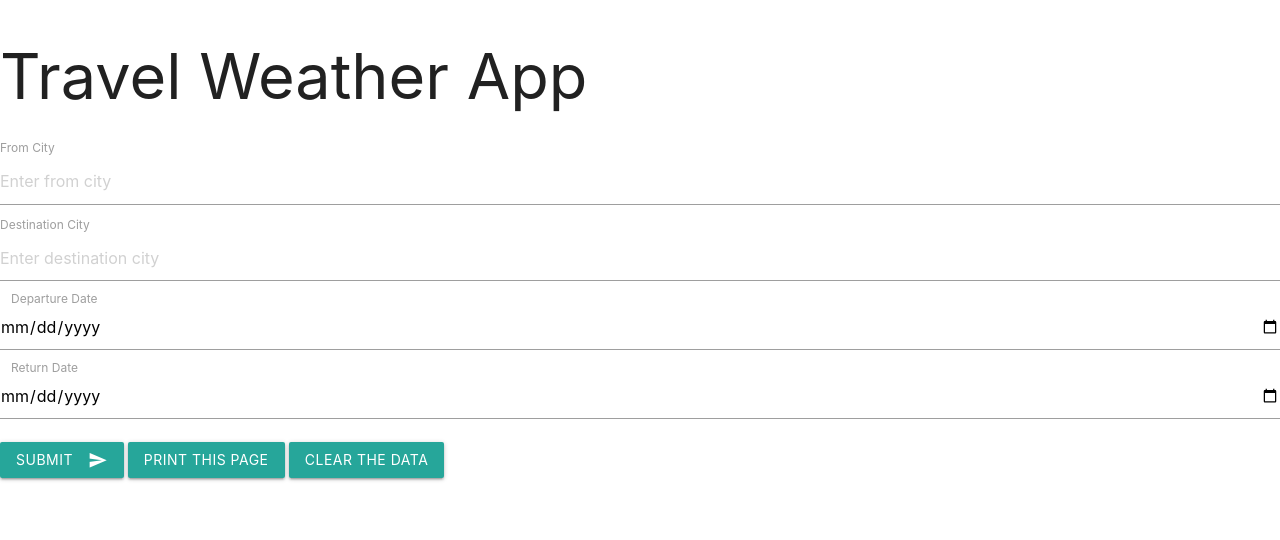
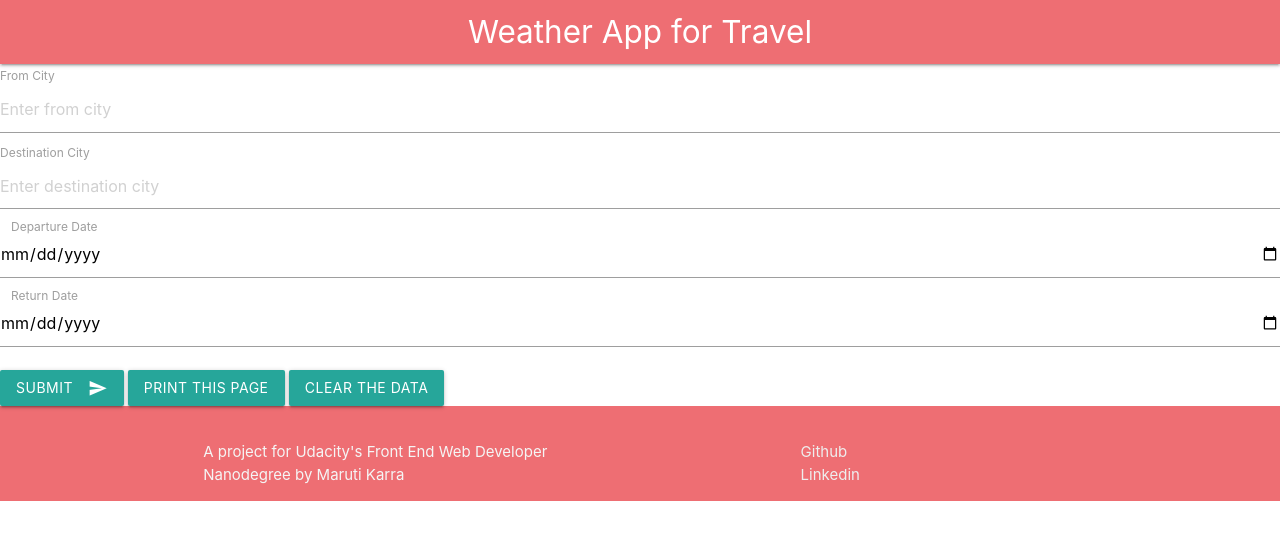
Before and after one commit to sravanthiganti/project-travel-app, a website: page src/client/views/index.html in a window 1280 px wide. Drawn offline with nearby package versions, Linux system fonts and the light colour scheme.

Commit message:
updated views

```diff
--- a/src/client/views/index.html
+++ b/src/client/views/index.html
@@ -13,7 +13,11 @@
 </head>
 <body>
     <header>
-        <h1>Travel Weather App</h1>
+        <nav>
+            <div class="nav-wrapper">
+                <a href="#" class="brand-logo center">Weather App for Travel</a>
+            </div>
+         </nav>
     </header>
     <form id="input-form" class="input-form">
       <div id="from-city" class="user-input">
@@ -41,6 +45,22 @@
          </div>
         <div id="error-message" class="error-message"></div>
     </form>
+
+    <footer class="page-footer">
+        <div class="container">
+          <div class="row">
+            <div class="col l6 s12">
+              <p class="grey-text text-lighten-4">A project for Udacity's Front End Web Developer Nanodegree by Maruti Karra</p>
+            </div>
+            <div class="col l4 offset-l2 s12">
+              <ul>
+                <li><a class="grey-text text-lighten-3" href="https://github.com/sravanthiganti">Github</a></li>
+                <li><a class="grey-text text-lighten-3" href="https://github.com/sravanthiganti">Linkedin</a></li>
+              </ul>
+            </div>
+          </div>
+        </div>
+      </footer>
 </body>
 
 </html>
```
